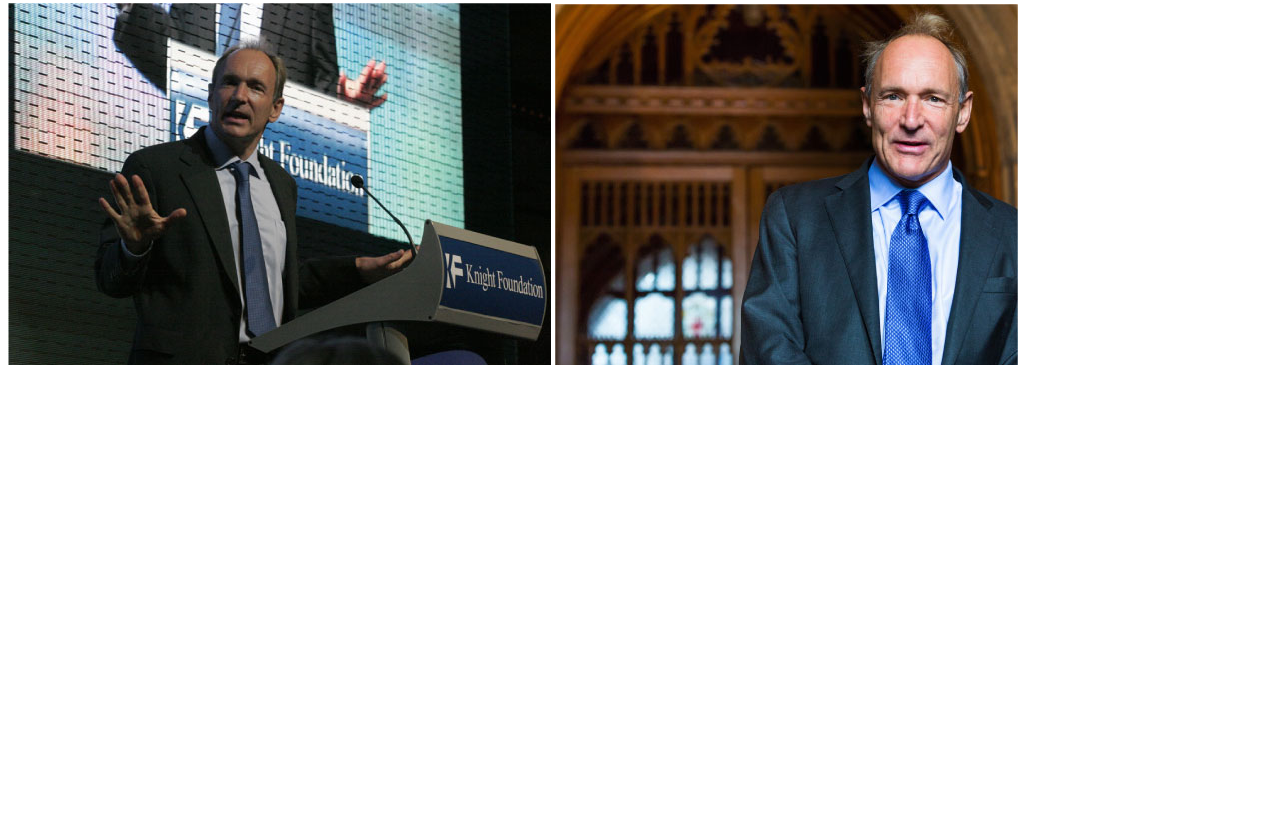
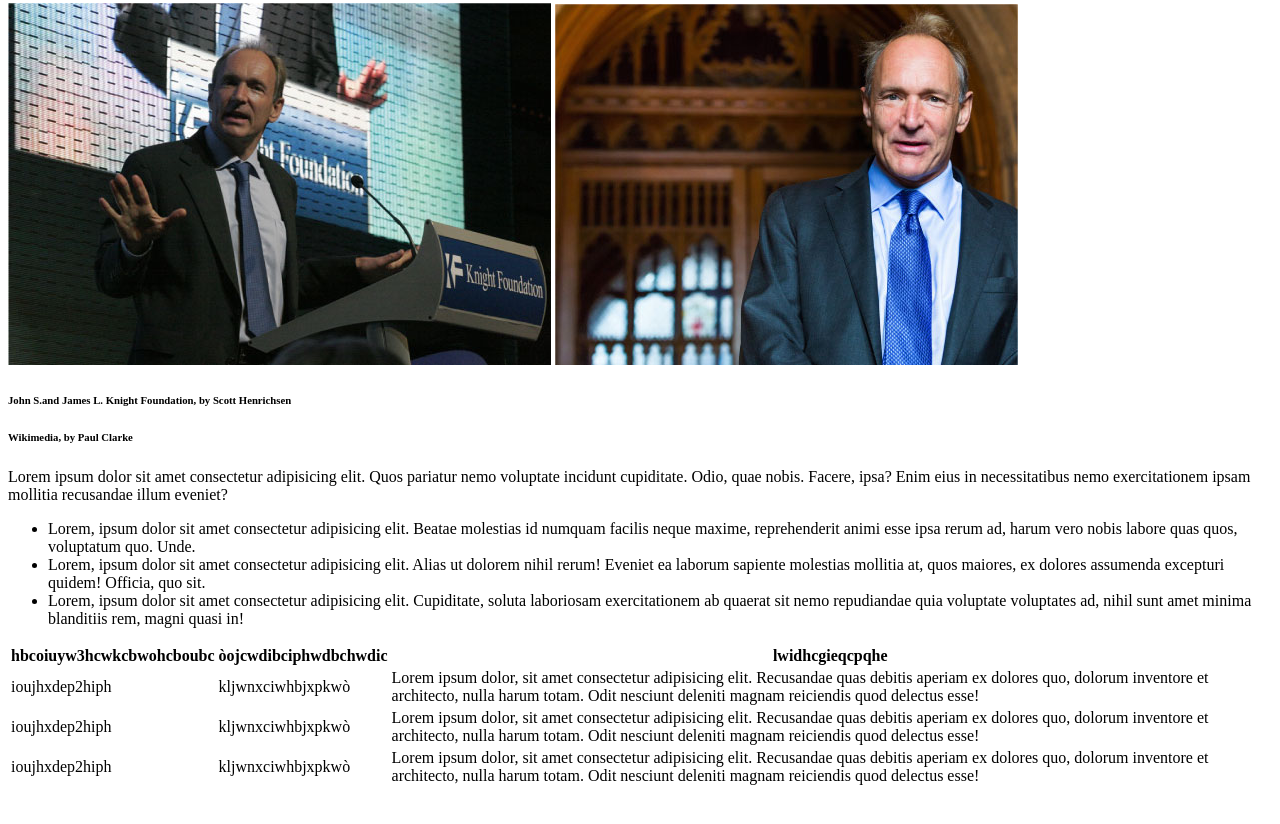
Before and after one commit to lnannettik/html-css-booleaner, a plain HTML site: page index.html in a window 1280 px wide. Shown: the part 580-1404 px from the top of the page. Before the commit the page ends 1049 px from the top, so only its background shows below. Drawn offline with Linux system fonts and the light colour scheme; files whose address does not match are found by name.

Commit message:
fine tabella

```diff
--- a/index.html
+++ b/index.html
@@ -1,5 +1,6 @@
 <!DOCTYPE html>
 <html lang="en">
+
 <head>
     <meta charset="UTF-8">
     <meta http-equiv="X-UA-Compatible" content="IE=edge">
@@ -9,8 +10,10 @@
 
 </head>
 
+
 <body>
     <div class="content">
+
         <header>
         <!-- Logo -->
             <img src=".img/logo.svg" alt="Logo The Booleaner">
@@ -23,17 +26,48 @@
         <!-- Foto -->
             <img src="../html-css-booleaner/img/tim-1.jpg" alt="">
             <img src="../html-css-booleaner/img/tim-2.jpg" alt="">
-            <!-- Didascalie -->
+
+        <!-- Didascalie -->
+            <h6>John S.and James L. Knight Foundation, by Scott Henrichsen</h6>
+            <h6>Wikimedia, by Paul Clarke</h6>
 
         </header>
 
         <main>
         <!-- Articolo -->
+            <p>Lorem ipsum dolor sit amet consectetur adipisicing elit. Quos pariatur nemo voluptate incidunt cupiditate. Odio, quae nobis. Facere, ipsa? Enim eius in necessitatibus nemo exercitationem ipsam mollitia recusandae illum eveniet?</p>
 
-        <!-- Elenco -->
+         <!-- Elenco -->
+            <ul>
+                <li>Lorem, ipsum dolor sit amet consectetur adipisicing elit. Beatae molestias id numquam facilis neque maxime, reprehenderit animi esse ipsa rerum ad, harum vero nobis labore quas quos, voluptatum quo. Unde.</li>
+                <li>Lorem, ipsum dolor sit amet consectetur adipisicing elit. Alias ut dolorem nihil rerum! Eveniet ea laborum sapiente molestias mollitia at, quos maiores, ex dolores assumenda excepturi quidem! Officia, quo sit.</li>
+                <li>Lorem, ipsum dolor sit amet consectetur adipisicing elit. Cupiditate, soluta laboriosam exercitationem ab quaerat sit nemo repudiandae quia voluptate voluptates ad, nihil sunt amet minima blanditiis rem, magni quasi in!</li>
+            </ul>
 
         <!-- Tabella -->
+            <table>
+                <th>hbcoiuyw3hcwkcbwohcboubc</th>
+                <th>òojcwdibciphwdbchwdic</th>
+                <th>lwidhcgieqcpqhe</th>
 
+                <tr>
+                    <td>ioujhxdep2hiph</td>
+                    <td>kljwnxciwhbjxpkwò</td>
+                    <td>Lorem ipsum dolor, sit amet consectetur adipisicing elit. Recusandae quas debitis aperiam ex dolores quo, dolorum inventore et architecto, nulla harum totam. Odit nesciunt deleniti magnam reiciendis quod delectus esse!</td>
+                </tr>
+
+                <tr>
+                    <td>ioujhxdep2hiph</td>
+                    <td>kljwnxciwhbjxpkwò</td>
+                    <td>Lorem ipsum dolor, sit amet consectetur adipisicing elit. Recusandae quas debitis aperiam ex dolores quo, dolorum inventore et architecto, nulla harum totam. Odit nesciunt deleniti magnam reiciendis quod delectus esse!</td>
+                </tr>
+
+                <tr>
+                    <td>ioujhxdep2hiph</td>
+                    <td>kljwnxciwhbjxpkwò</td>
+                    <td>Lorem ipsum dolor, sit amet consectetur adipisicing elit. Recusandae quas debitis aperiam ex dolores quo, dolorum inventore et architecto, nulla harum totam. Odit nesciunt deleniti magnam reiciendis quod delectus esse!</td>
+                </tr>
+            </table>
         <!-- Commento finale-->
 
         </main>
```
